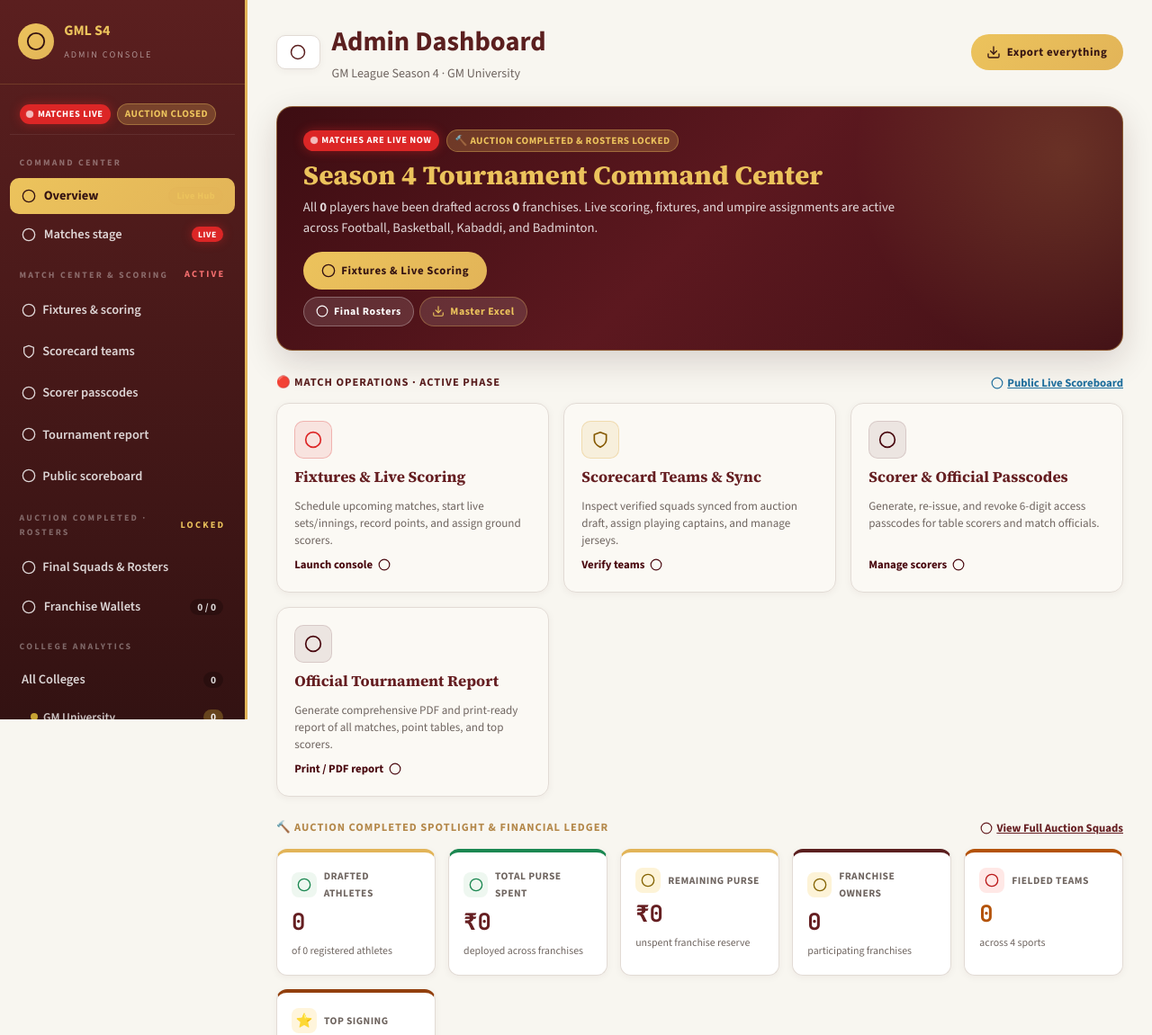
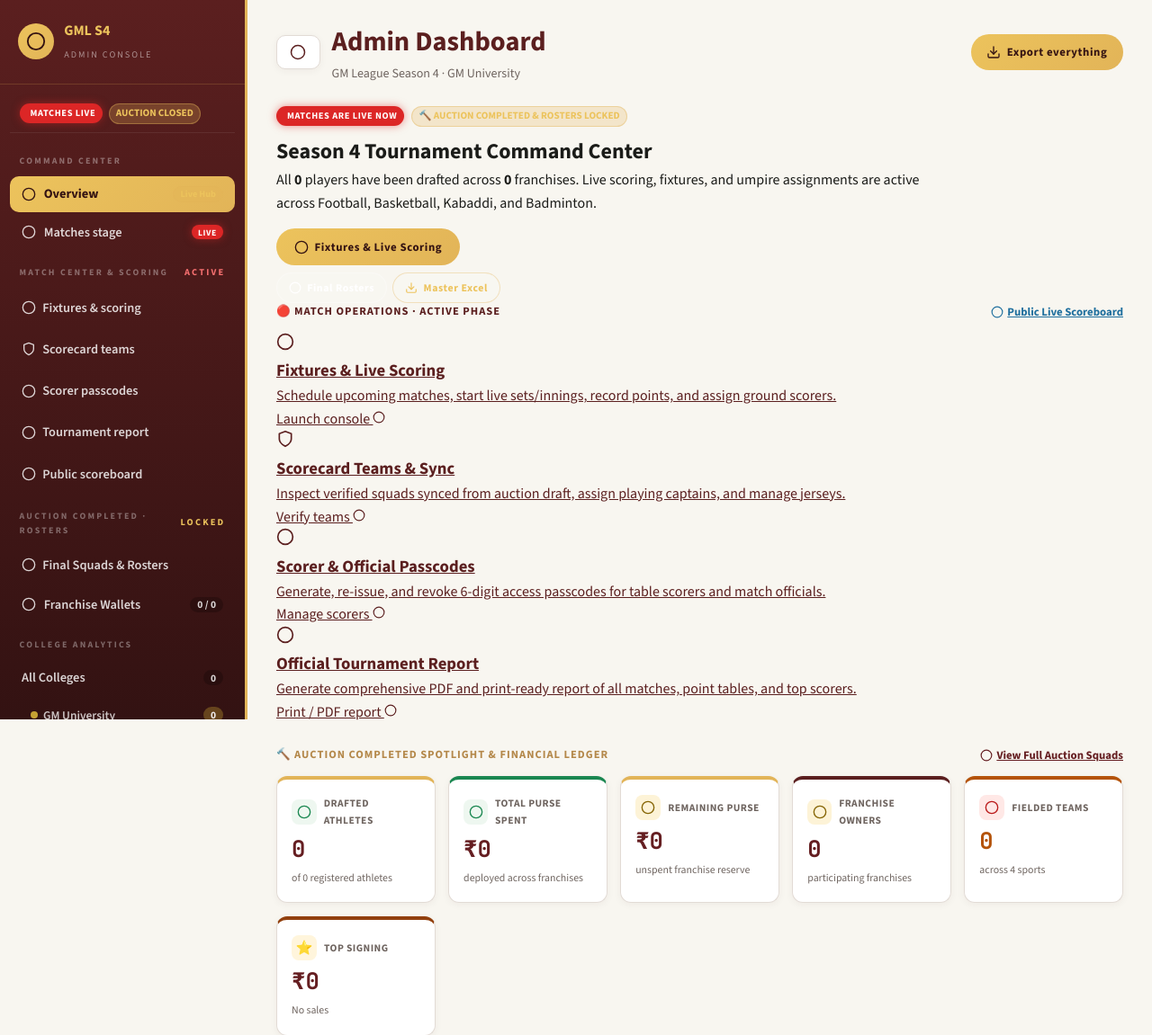
Before and after one commit to Nethrapalmjali/league4, a Flask app: page /admin/dashboard in a window 1280 px wide. Shown: the top 1151 px of the page at 90% size. Run offline with Flask 3, Linux system fonts and the light colour scheme; the visitor is signed in with stand-in values (Sample User, id 1); some libraries are stand-ins or nearby versions.

Commit message:
style: update admin dashboard CSS for UI overhaul

```diff
--- a/static/css/admin.css
+++ b/static/css/admin.css
@@ -132,217 +132,24 @@ a { color: var(--maroon); }
   font-size: 0.65rem;
   font-weight: 800;
   letter-spacing: 0.06em;
-  padding: 0.18rem 0.55rem;
+  padding: 0.15rem 0.5rem;
   border-radius: 100px;
   background: #dc2626;
   color: #fff;
   display: inline-flex;
   align-items: center;
-  gap: 0.35rem;
-  box-shadow: 0 0 12px rgba(220, 38, 38, 0.45);
-}
-
-.pulse-dot {
-  width: 6px;
-  height: 6px;
-  border-radius: 50%;
-  background: #ffffff;
-  display: inline-block;
-  animation: pulse-dot-anim 1.4s ease-in-out infinite;
-}
-
-@keyframes pulse-dot-anim {
-  0%, 100% { transform: scale(1); opacity: 1; }
-  50% { transform: scale(1.6); opacity: 0.5; }
+  gap: 0.25rem;
+  box-shadow: 0 0 10px rgba(220, 38, 38, 0.5);
 }
 
 .badge-pill-gold {
   font-size: 0.7rem;
   font-weight: 800;
-  padding: 0.15rem 0.5rem;
+  padding: 0.1rem 0.45rem;
   border-radius: 100px;
   background: rgba(227, 181, 89, 0.25);
   color: var(--gold-light);
   border: 1px solid rgba(227, 181, 89, 0.4);
-  letter-spacing: 0.04em;
-}
-
-.sidebar::-webkit-scrollbar {
-  width: 5px;
-}
-
-.sidebar::-webkit-scrollbar-thumb {
-  background: rgba(227, 181, 89, 0.25);
-  border-radius: 10px;
-}
-
-/* Stitch MCP Admin Command Cards & Hero Elements */
-.hero-command {
-  background: linear-gradient(135deg, #3d0d12 0%, #5c181f 50%, #421116 100%);
-  border: 1.5px solid rgba(227, 181, 89, 0.45);
-  border-radius: var(--radius-lg);
-  padding: 1.6rem 1.8rem;
-  color: #ffffff;
-  box-shadow: 0 12px 36px rgba(51, 18, 18, 0.16);
-  position: relative;
-  overflow: hidden;
-  margin-bottom: 1.6rem;
-}
-
-.hero-command::before {
-  content: "";
-  position: absolute;
-  top: 0; right: 0; bottom: 0;
-  width: 320px;
-  background: radial-gradient(circle at 80% 20%, rgba(227, 181, 89, 0.18), transparent 70%);
-  pointer-events: none;
-}
-
-.hero-command__title {
-  font-family: var(--font-heading);
-  font-size: clamp(1.4rem, 2.8vw, 1.85rem);
-  font-weight: 800;
-  color: var(--gold-light);
-  margin: 0.25rem 0 0.4rem;
-  line-height: 1.2;
-}
-
-.hero-command__sub {
-  font-size: 0.92rem;
-  color: rgba(255, 255, 255, 0.84);
-  max-width: 680px;
-  line-height: 1.55;
-  margin: 0;
-}
-
-.command-grid {
-  display: grid;
-  grid-template-columns: repeat(auto-fit, minmax(230px, 1fr));
-  gap: 1rem;
-  margin-bottom: 1.6rem;
-}
-
-.command-tile {
-  background: var(--surface);
-  border: 1.5px solid var(--line);
-  border-radius: var(--radius);
-  padding: 1.2rem;
-  text-decoration: none;
-  color: inherit;
-  display: flex;
-  flex-direction: column;
-  gap: 0.5rem;
-  transition: all var(--ease);
-  position: relative;
-  box-shadow: var(--shadow-sm);
-}
-
-.command-tile:hover {
-  transform: translateY(-3px);
-  border-color: var(--gold);
-  box-shadow: var(--shadow);
-  background: #ffffff;
-}
-
-.command-tile__icon-wrap {
-  width: 42px;
-  height: 42px;
-  border-radius: 10px;
-  display: flex;
-  align-items: center;
-  justify-content: center;
-  font-size: 1.25rem;
-  background: rgba(72, 7, 14, 0.08);
-  color: var(--primary);
-  border: 1px solid rgba(72, 7, 14, 0.12);
-}
-
-.command-tile--live .command-tile__icon-wrap {
-  background: rgba(220, 38, 38, 0.1);
-  color: #dc2626;
-  border-color: rgba(220, 38, 38, 0.25);
-}
-
-.command-tile--gold .command-tile__icon-wrap {
-  background: rgba(227, 181, 89, 0.15);
-  color: #855800;
-  border-color: rgba(227, 181, 89, 0.35);
-}
-
-.command-tile__title {
-  font-family: var(--font-heading);
-  font-size: 1.05rem;
-  font-weight: 700;
-  color: var(--deep-maroon);
-  margin: 0;
-}
-
-.command-tile__desc {
-  font-size: 0.82rem;
-  color: var(--muted);
-  line-height: 1.45;
-  margin: 0;
-}
-
-.command-tile__action {
-  font-size: 0.8rem;
-  font-weight: 700;
-  color: var(--primary);
-  margin-top: auto;
-  display: flex;
-  align-items: center;
-  gap: 0.35rem;
-}
-
-/* Rank Badges */
-.rank-badge {
-  display: inline-flex;
-  align-items: center;
-  justify-content: center;
-  width: 26px;
-  height: 26px;
-  border-radius: 50%;
-  font-family: var(--font-mono);
-  font-size: 0.72rem;
-  font-weight: 800;
-  background: #ede8e3;
-  color: #4a403b;
-}
-
-.rank-badge--1 {
-  background: linear-gradient(135deg, #ffd700, #e2b458);
-  color: #3d1400;
-  box-shadow: 0 0 10px rgba(227, 181, 89, 0.5);
-  border: 1px solid #b8860b;
-}
-
-.rank-badge--2 {
-  background: linear-gradient(135deg, #e6e8eb, #c3c7cb);
-  color: #1e293b;
-  border: 1px solid #94a3b8;
-}
-
-.rank-badge--3 {
-  background: linear-gradient(135deg, #e0a96d, #cd7f32);
-  color: #2b1200;
-  border: 1px solid #a0522d;
-}
-
-/* Purse Progress Meter */
-.purse-bar {
-  width: 100%;
-  height: 6px;
-  background: #ede8e3;
-  border-radius: 100px;
-  overflow: hidden;
-  margin-top: 0.35rem;
-}
-
-.purse-bar__fill {
-  height: 100%;
-  border-radius: 100px;
-  background: linear-gradient(90deg, #1b8751, var(--gold));
-  transition: width 0.4s ease;
 }
 
 .sidebar__foot { margin-top: auto; padding: 0.9rem 0.7rem 1.4rem; }
```
